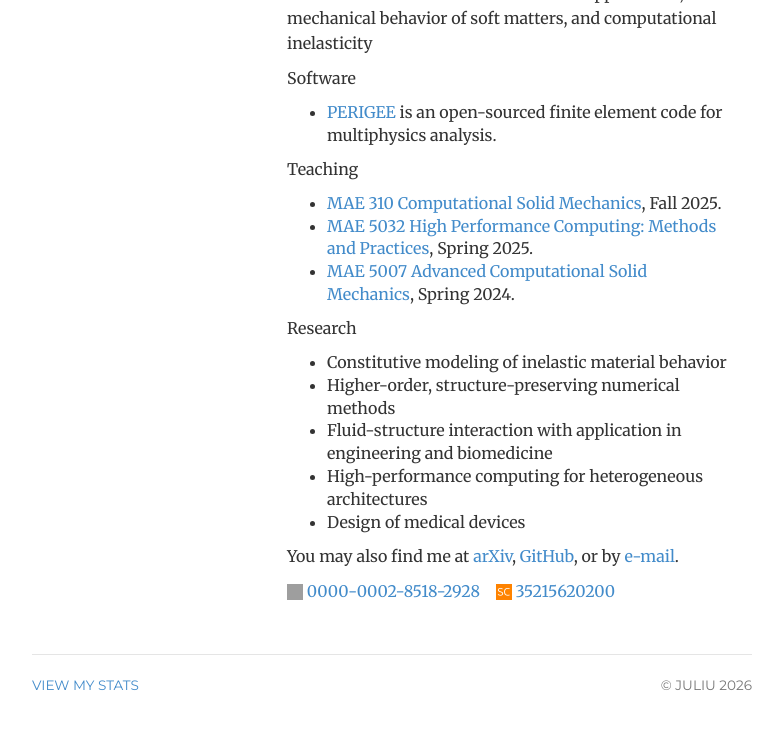
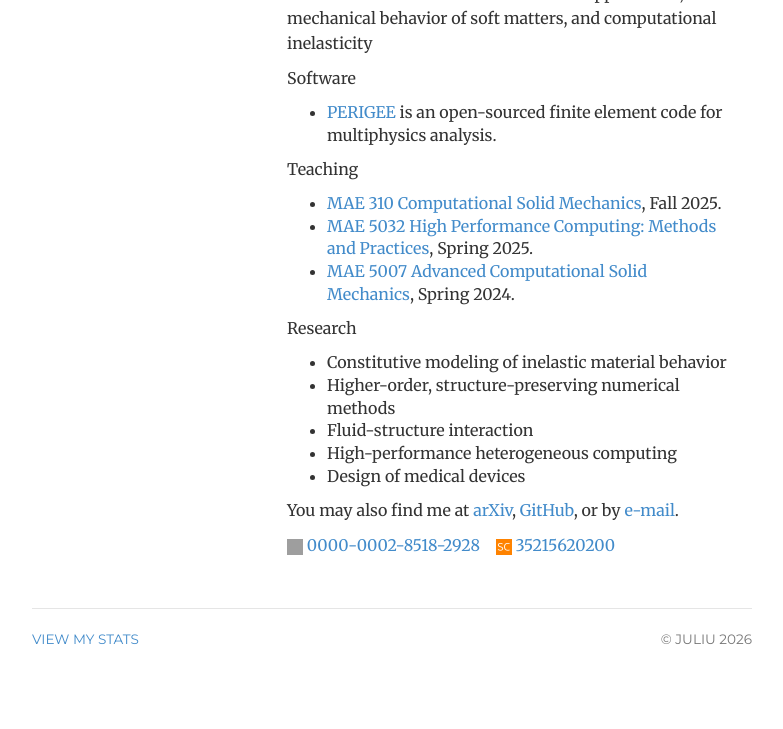
Before and after one commit to ju-liu/ju-liu.github.io, a Jekyll site: the page built from index.html, in a window 1280 px wide, cut to the strip 324-1071 px from the top of the page. Shown: the top 729 px of the strip, without its empty margins (248-1031 px from the left). Built offline with Jekyll 4.4.1, drawn with Linux system fonts in a browser that asks for light colours; nearby versions of some CDN libraries; library files that are not in the unit come from our copies; comment, search, counter and statistics services are not loaded; after the commit the page ends 1025 px from its top, so only the background shows below that; grey boxes are pictures that could not be loaded.

Commit message:
Update index.html

```diff
--- a/index.html
+++ b/index.html
@@ -35,8 +35,8 @@ description: Ju Liu, Assistant Professor at SUSTech, focusing on computational s
     <ul>
       <li>Constitutive modeling of inelastic material behavior</li>
       <li>Higher-order, structure-preserving numerical methods</li>
-      <li>Fluid-structure interaction with application in engineering and biomedicine</li>
-	  <li>High-performance computing for heterogeneous architectures</li>
+      <li>Fluid-structure interaction</li>
+	  <li>High-performance heterogeneous computing</li>
 	  <li>Design of medical devices</li>
     </ul>
 
```
